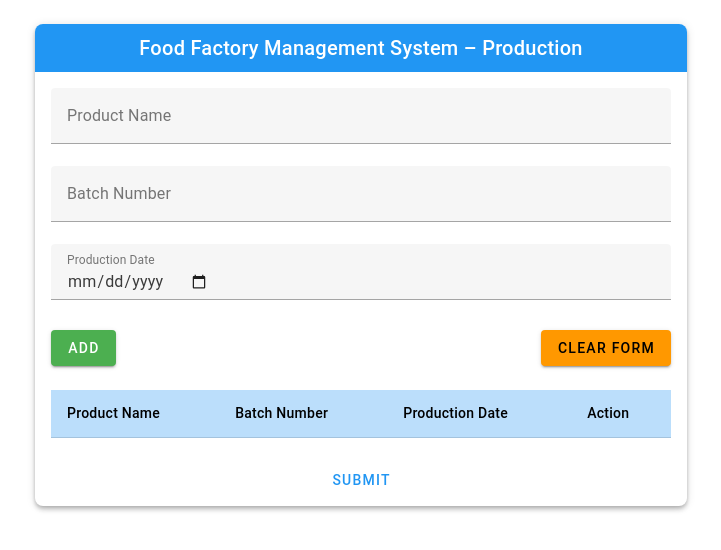
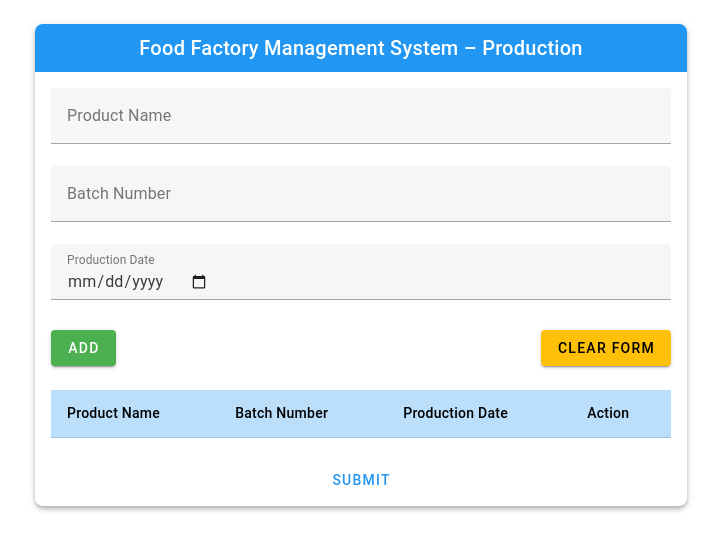
Before and after one commit to Ruukshan/food-factory-management-system, a Vue app: page / in a window 1280 px wide. Shown: the top 550 px of the page, without its empty margins (279-1000 px from the left). Built offline with nearby package versions, Linux system fonts and the light colour scheme.

Commit message:
Add spacer and change styles

```diff
--- a/src/components/ProductionForm.vue
+++ b/src/components/ProductionForm.vue
@@ -32,9 +32,11 @@
 
           <div class="d-flex justify-space-between mt-2">
             <v-btn color="green" @click="addProduct">Add</v-btn>
-            <v-btn dark color="orange" @click="clearForm">Clear Form</v-btn>
+            <v-btn color="amber" @click="clearForm">Clear Form</v-btn>
           </div>
         </v-form>
+
+        <v-spacer></v-spacer>
 
         <!-- TABLE -->
         <v-table class="mt-6" density="comfortable">
@@ -46,8 +48,8 @@
               <th>Action</th>
             </tr>
           </thead>
-          <tbody>
-            <tr class="blue-lighten-5" v-for="(item, index) in products" :key="index">
+          <tbody class="blue-lighten-5">
+            <tr v-for="(item, index) in products" :key="index">
               <td>{{ item.productName }}</td>
               <td>{{ item.batchNumber }}</td>
               <td>{{ item.productionDate }}</td>
--- a/src/style.css
+++ b/src/style.css
@@ -42,7 +42,7 @@ button {
   font-size: 1em;
   font-weight: 500;
   font-family: inherit;
-  background-color: #1a1a1a;
+  background-color: #3a3535;
   cursor: pointer;
   transition: border-color 0.25s;
 }
```
